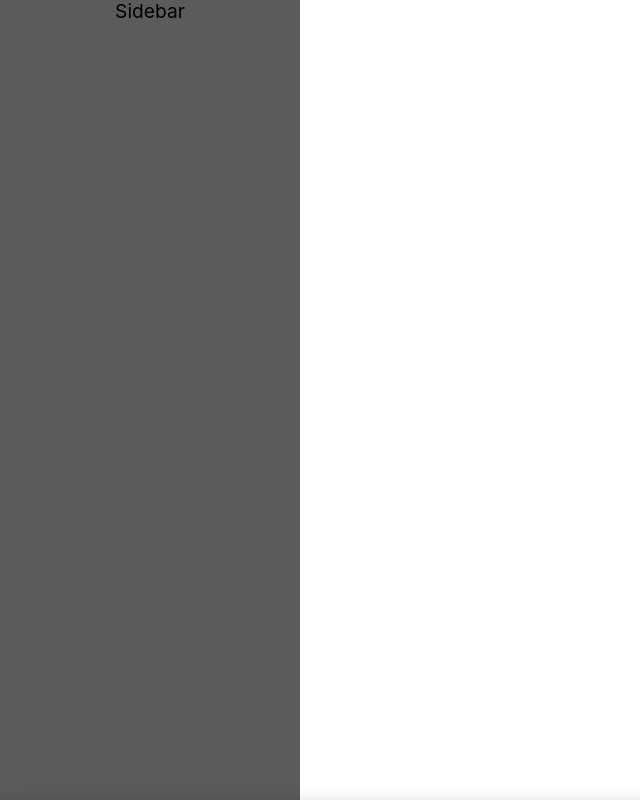
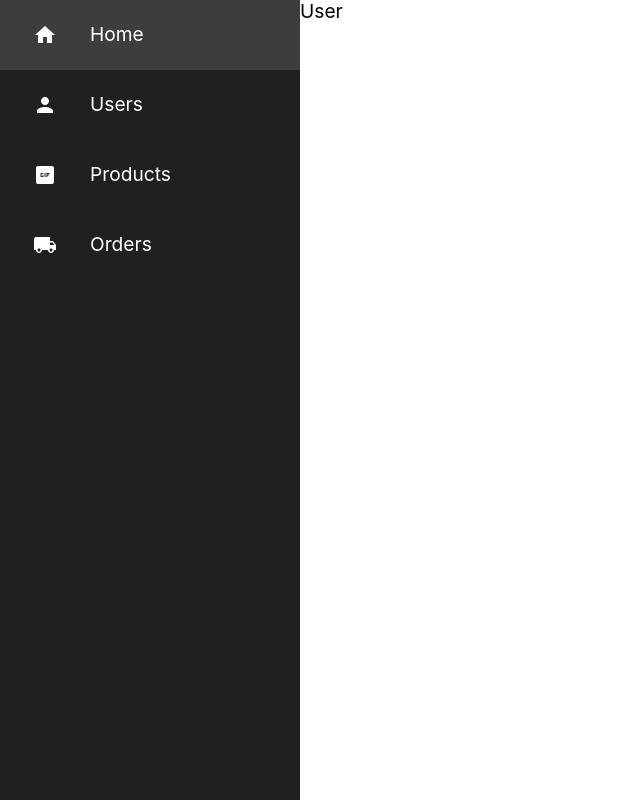
Before and after one commit to Rajan66/Glam, a React (Create React App) app in the folder client/: page /admin in a window 1280 px wide. Shown: the top 800 px of the page, without its empty margins (0-640 px from the left). Built offline with nearby package versions, Linux system fonts and the light colour scheme; no server answers.

Commit message:
sidebar added

```diff
--- a/client/src/App.js
+++ b/client/src/App.js
@@ -1,13 +1,11 @@
 import React from 'react'
 import { BrowserRouter as Router, Route, Routes, Navigate } from "react-router-dom"
-
-import Products from './components/Products/Products';
-import Navbar from './components/Navbar/Navbar';
 import Home from './components/Home/Home';
 import Admin from './components/Admin/Admin'
 import Auth from './components/Auth/Auth'
 
 import './App.css';
+
 
 function App() {
   return (
--- a/client/src/components/Admin/Admin.js
+++ b/client/src/components/Admin/Admin.js
@@ -5,10 +5,37 @@ import Form from './Form/Form';
 import { getProducts } from '../../actions/products';
 import Sidebar from './Sidebar/Sidebar';
 import "./Sidebar/Sidebar.css"
+import { SidebarData } from './Sidebar/SidebarData';
+import Orders from './Orders/Orders';
+import User from './User/User';
+import { useNavigate } from 'react-router-dom';
 
 const Admin = () => {
     const [currentId, setCurrentId] = useState(0)
     const dispatch = useDispatch();
+    const navigate = useNavigate()
+
+    const [currentComponent, setCurrentComponent] = useState('form'); // Default to 'form' or initial component
+
+    const renderComponent = () => {
+        switch (currentComponent) {
+            case 'user':
+                // return <Form currentId={currentId} setCurrentId={setCurrentId} />;
+                return <User />
+            case 'orders':
+                // return <AllProducts setCurrentId={setCurrentId} />;
+                return <Orders />
+            case 'home':
+                navigate('/')
+            // Add other cases for different components
+            default:
+                return <User />;
+        }
+    };
+
+    const handleSidebarClick = (linkTo) => {
+        setCurrentComponent(linkTo);
+    };
 
     useEffect(() => {
 
@@ -17,9 +44,9 @@ const Admin = () => {
 
     return (
         <div className='App'>
-            <Sidebar />
-            <Form currentId={currentId} setCurrentId={setCurrentId} />
-            <AllProducts setCurrentId={setCurrentId} />
+
+            <Sidebar SidebarData={SidebarData} handleSidebarClick={handleSidebarClick} />
+            {renderComponent()}
         </div >
     )
 }
--- /dev/null
+++ b/client/src/components/Admin/Orders/Orders.js
@@ -0,0 +1,9 @@
+import React from 'react'
+
+const Orders = () => {
+  return (
+    <div>Orders</div>
+  )
+}
+
+export default Orders
--- a/client/src/components/Admin/Sidebar/Sidebar.css
+++ b/client/src/components/Admin/Sidebar/Sidebar.css
@@ -1,6 +1,7 @@
 .App {
     width: 100vw;
     height: 100vh;
+    display: flex;
 }
 
 body {
@@ -11,5 +12,45 @@ body {
 .Sidebar {
     height: 100%;
     width: 300px;
-    background-color: #5b5b5b ;
+    background-color: #202020;
 }
+
+.SidebarList {
+    height: auto;
+    padding: 0;
+    width: 100%;
+}
+
+.SidebarList .row {
+    width: 100%;
+    height: 70px;
+    list-style-type: none;
+    margin: 0;
+    display: flex;
+    flex-direction: row;
+    color: white;
+    justify-content: center;
+    align-items: center;
+}
+
+
+.SidebarList .row:hover {
+    cursor: pointer;
+    background-color: #3d3d3d;
+}
+
+.row #icon {
+    flex: 30%;
+    display: grid;
+    place-items: center;
+}
+
+.row #title {
+    flex: 70%;
+    display: grid;
+    place-items: start;
+}
+
+.SidebarList #active {
+    background-color: #2a2a2a;
+}
--- a/client/src/components/Admin/Sidebar/Sidebar.js
+++ b/client/src/components/Admin/Sidebar/Sidebar.js
@@ -1,11 +1,27 @@
 import React from 'react'
 import "./Sidebar.css"
-import { SidebarData } from './SidebarData'
 
-const Sidebar = () => {
+const Sidebar = ({ SidebarData, handleSidebarClick }) => {
     return (
         <div className='Sidebar'>
-            Sidebar
+            <ul className='SidebarList'>
+                {SidebarData.map((val) => {
+                    return (
+                        <li
+                            className='row'
+                            id={window.location.pathname === val.linkTo ? "active" : ""}
+                            onClick={() => {
+                                handleSidebarClick(val.linkTo)
+                            }}
+                        >
+                            {" "}
+                            <div id='icon'>{val.icon}</div>
+                            {" "}
+                            <div id='title'>{val.title}</div>
+                        </li>
+                    )
+                })}
+            </ul>
         </div>
     )
 }
--- a/client/src/components/Admin/Sidebar/SidebarData.js
+++ b/client/src/components/Admin/Sidebar/SidebarData.js
@@ -6,23 +6,27 @@ import OrderIcon from '@mui/icons-material/LocalShipping'
 
 export const SidebarData = [
     {
+        id: 1,
         title: "Home",
         icon: <HomeIcon />,
-        link: "/"
+        linkTo: "home"
     },
     {
+        id: 2,
         title: "Users",
         icon: <UserIcon />,
-        link: "/"
+        linkTo: "user"
     },
     {
+        id: 3,
         title: "Products",
         icon: <ProductIcon />,
-        link: "/"
+        linkTo: "products"
     },
     {
+        id: 4,
         title: "Orders",
         icon: <OrderIcon />,
-        link: "/"
+        linkTo: "orders"
     },
 ]
--- /dev/null
+++ b/client/src/components/Admin/User/User.js
@@ -0,0 +1,9 @@
+import React from 'react'
+
+const User = () => {
+  return (
+    <div>User</div>
+  )
+}
+
+export default User
```
